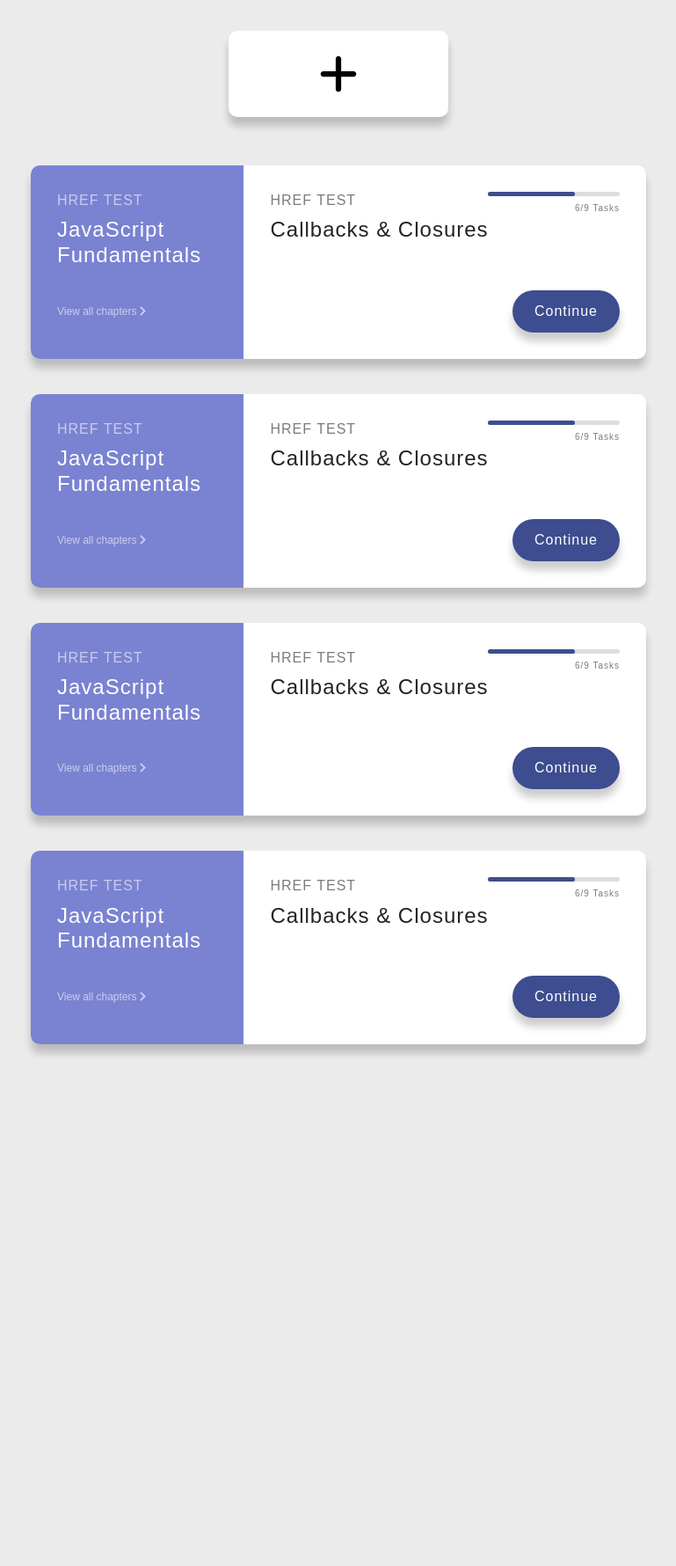
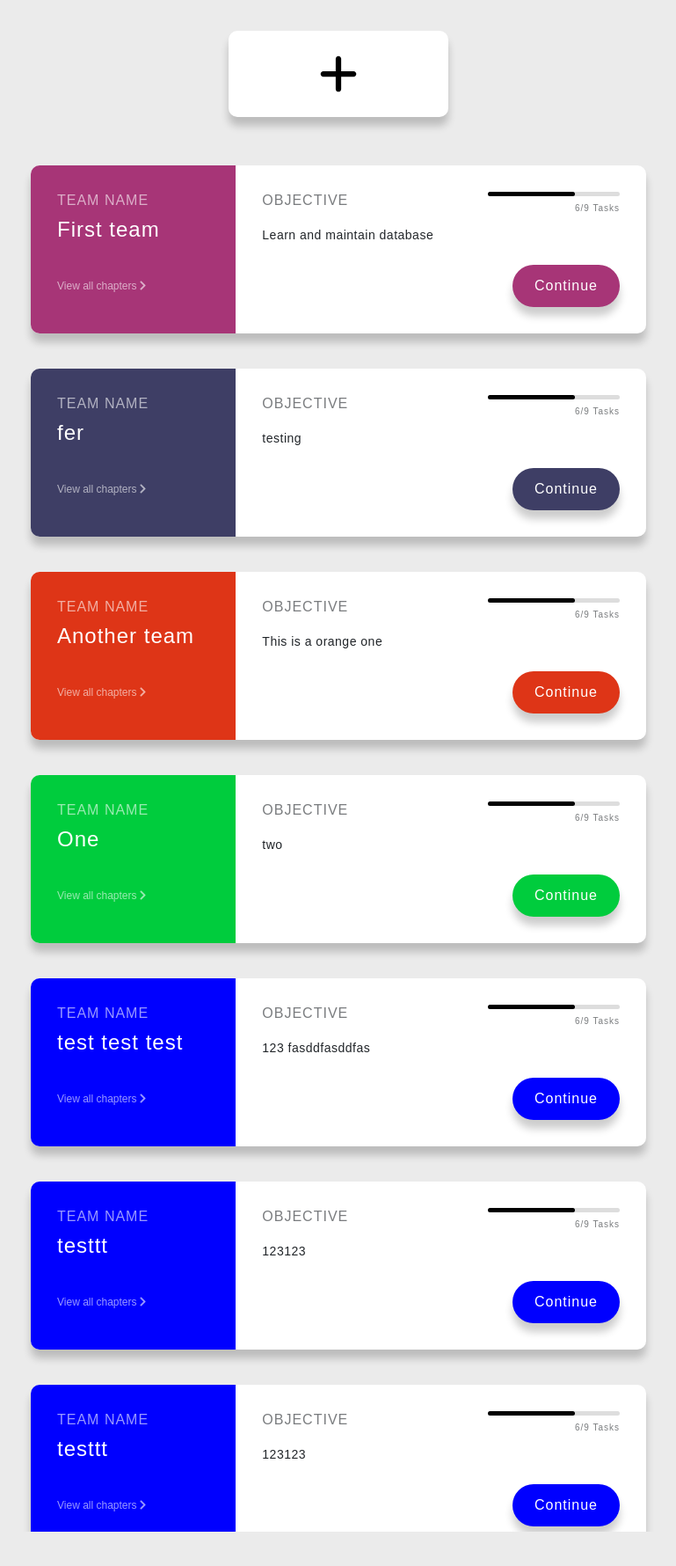
Before and after one commit to lucasnegri/Project-Management-Website, a Django app: page /teams in a window 1280 px wide. Shown: the part 120-1900 px from the top of the page at 88% size, without its empty margins (255-1024 px from the left). Run offline with Django 3.2, Linux system fonts and the light colour scheme; a user stored in the database is signed in; data comes from the database, SQL or seed files in the repository; both versions use the stored data as it was after the commit; style sheets or scripts are compiled from the project's sources; some libraries are stand-ins or nearby versions; some web fonts are replaced.

Commit message:
Finished Teams Page and Teams Create Request Path

```diff
--- a/project4/network/models.py
+++ b/project4/network/models.py
@@ -10,7 +10,7 @@ class Team(models.Model):
     name = models.CharField(max_length=255)
     objective = models.TextField()
     color = models.CharField(max_length=7)
-    users = models.ManyToManyField(User, related_name="participants")
+    members = models.ManyToManyField(User, related_name='teams', default=None, null=True,)
 
     def save(self, *args, **kwargs):
         self.color = self.color.lower()
@@ -21,6 +21,7 @@ class Project(models.Model):
     name = models.CharField(max_length=255)
     objective = models.TextField()
     team = models.ForeignKey(Team, on_delete=models.CASCADE)
+    members = models.ManyToManyField(User, related_name='projects', default=None, null=True,)
     color = models.CharField(max_length=7, default=None, null=True, blank=True)
 
     def save(self, *args, **kwargs):
@@ -32,6 +33,7 @@ class Task(models.Model):
     objective = models.TextField()
     project = models.ForeignKey(Project, on_delete=models.CASCADE)
     color = models.CharField(max_length=7, default=None, null=True, blank=True)
+    assigned_to = models.ForeignKey(User, on_delete=models.CASCADE, related_name='tasks', default=None, null=True,)
 
     def save(self, *args, **kwargs):
         self.color = self.project.color.lower()
--- a/project4/network/static/network/css/create_team.css
+++ b/project4/network/static/network/css/create_team.css
@@ -1,20 +1,9 @@
 .form_card {
   background-color: white;
-  width: 500px;
-  min-width: max-content;
+  max-width: max-content;
   border-radius: 30px;
 }
 
 #form_wrapper {
   border-radius: 30px;
 }
-
-
-#user_checkbox {
-  max-height: 150px;
-  overflow-y: auto;
-}
-
-#colorpicker {
-  border: none;
-}
--- a/project4/network/static/network/css/teams.css
+++ b/project4/network/static/network/css/teams.css
@@ -99,7 +99,7 @@
 
 .progress::after {
   border-radius: 3px;
-  background-color: #3D4D8F;
+  background-color: #000000;
   content: '';
   position: absolute;
   top: 0;
--- a/project4/network/static/network/scss/teams.scss
+++ b/project4/network/static/network/scss/teams.scss
@@ -107,7 +107,7 @@
 
 .progress::after {
 	border-radius: 3px;
-	background-color: #3D4D8F;
+	background-color: #000000;
 	content: '';
 	position: absolute;
 	top: 0;
--- a/project4/network/templates/network/create_team.html
+++ b/project4/network/templates/network/create_team.html
@@ -13,7 +13,7 @@
       <!--Team Name-->
       <div class="form-group">
         <label for="team_input">Name</label>
-        <input type="text" class="form-control" id="team_input" name="team_name" placeholder="Write a name for your team">
+        <input type="text" class="form-control" id="team_input" name="team_name" placeholder="Write a name for your team"  maxlength="15">
       </div>
 
       <!--Team Objective-->
@@ -39,7 +39,7 @@
         <div id="user_checkbox">
           {% for user in registered_list %}
             <div class="form-check mb-1">
-                <input class="form-check-input" id="flexCheck1" name="user[]" value="{{ user.id }}" type="checkbox">
+                <input class="form-check-input" id="flexCheck1" name="user[]" value="{{ user.username }}" type="checkbox">
                 <label class="form-check-label" for="flexCheck1"><span class="fst-italic pl-1">{{ user.username }}</span></label>
             </div>
           {% endfor %}
--- a/project4/network/templates/network/teams.html
+++ b/project4/network/templates/network/teams.html
@@ -11,85 +11,27 @@
         </a>
     </div>
 
+    {% for team in teams %}
     <div class="team_container">
-        <div class="team">
-            <div class="team-preview">
-                <h6>HRef Test</h6>
-                <h2>JavaScript Fundamentals</h2>
+        <div class="team row">
+            <div class="team-preview col-4" style="background-color: {{ team.color }}">
+                <h6>Team Name</h6>
+                <h2>{{ team.name }}</h2>
                 <a href="#">View all chapters <i class="fas fa-chevron-right"></i></a>
             </div>
-            <div class="team-info">
+            <div class="team-info col-8">
                 <div class="progress-container">
                     <div class="progress"></div>
                     <span class="progress-text">
                         6/9 Tasks
                     </span>
                 </div>
-                <h6>HRef Test</h6>
-                <h2>Callbacks & Closures</h2>
-                <button class="btn btn_team">Continue</button>
+                <h6>Objective</h6>
+                <p>{{ team.objective }}</p>
+                <button class="btn btn_team" style="background-color: {{ team.color }}">Continue</button>
             </div>
         </div>
     </div>
-    <div class="team_container">
-        <div class="team">
-            <div class="team-preview">
-                <h6>HRef Test</h6>
-                <h2>JavaScript Fundamentals</h2>
-                <a href="#">View all chapters <i class="fas fa-chevron-right"></i></a>
-            </div>
-            <div class="team-info">
-                <div class="progress-container">
-                    <div class="progress"></div>
-                    <span class="progress-text">
-                        6/9 Tasks
-                    </span>
-                </div>
-                <h6>HRef Test</h6>
-                <h2>Callbacks & Closures</h2>
-                <button class="btn btn_team">Continue</button>
-            </div>
-        </div>
-    </div>
-    <div class="team_container">
-        <div class="team">
-            <div class="team-preview">
-                <h6>HRef Test</h6>
-                <h2>JavaScript Fundamentals</h2>
-                <a href="#">View all chapters <i class="fas fa-chevron-right"></i></a>
-            </div>
-            <div class="team-info">
-                <div class="progress-container">
-                    <div class="progress"></div>
-                    <span class="progress-text">
-                        6/9 Tasks
-                    </span>
-                </div>
-                <h6>HRef Test</h6>
-                <h2>Callbacks & Closures</h2>
-                <button class="btn btn_team">Continue</button>
-            </div>
-        </div>
-    </div>
-    <div class="team_container">
-        <div class="team">
-            <div class="team-preview">
-                <h6>HRef Test</h6>
-                <h2>JavaScript Fundamentals</h2>
-                <a href="#">View all chapters <i class="fas fa-chevron-right"></i></a>
-            </div>
-            <div class="team-info">
-                <div class="progress-container">
-                    <div class="progress"></div>
-                    <span class="progress-text">
-                        6/9 Tasks
-                    </span>
-                </div>
-                <h6>HRef Test</h6>
-                <h2>Callbacks & Closures</h2>
-                <button class="btn btn_team">Continue</button>
-            </div>
-        </div>
-    </div>
+    {% endfor %}
 </div>
 {% endblock %}
--- a/project4/network/views.py
+++ b/project4/network/views.py
@@ -36,7 +36,12 @@ def create_task(request):
 
 ## Define path to load the teams page
 def teams(request):
-    return render(request, "network/teams.html")
+    current_user = request.user
+    teams = current_user.teams.all()
+    context = {
+        'teams': teams
+    }
+    return render(request, "network/teams.html", context)
 
 ## Define path to load the create team formulary
 def create_team(request):
@@ -49,19 +54,26 @@ def create_team(request):
         }
         return render(request, "network/create_team.html", objects)
     else:
-        user = User.objects.get(pk=request.user.id)
-
         name = request.POST["team_name"]
         objective = request.POST["team_objective"]
         color = request.POST["team_color"]
-        selected_users = request.POST.getlist("user[]")
+        selected_users = User.objects.filter(username__in=request.POST.getlist("user[]"))
+        selected_list = request.POST.getlist("user[]")
+
 
         team = Team(name=name, objective=objective, color=color)
         team.save()
+        team.members.set(selected_users)
+        team.save()
 
         registered_users = User.objects.all()
-        return HttpResponseRedirect(reverse(index))
 
+        current_user = request.user
+        teams = current_user.teams.all()
+        context = {
+            'teams': teams
+        }
+        return render(request, "network/teams.html", context)
 
 
 
--- a/project4/project4/settings.py
+++ b/project4/project4/settings.py
@@ -122,3 +122,4 @@ USE_TZ = True
 
 STATIC_URL = '/static/'
 STATIC_ROOT = os.path.join(BASE_DIR, 'static')
+DEFAULT_AUTO_FIELD = 'django.db.models.AutoField'
```
Also changed, not shown: project4/db.sqlite3, project4/network/migrations/0004_project_project_users_task_assigned_to_and_more.py (added), project4/network/migrations/0005_rename_project_users_project_members_and_more.py (added).
